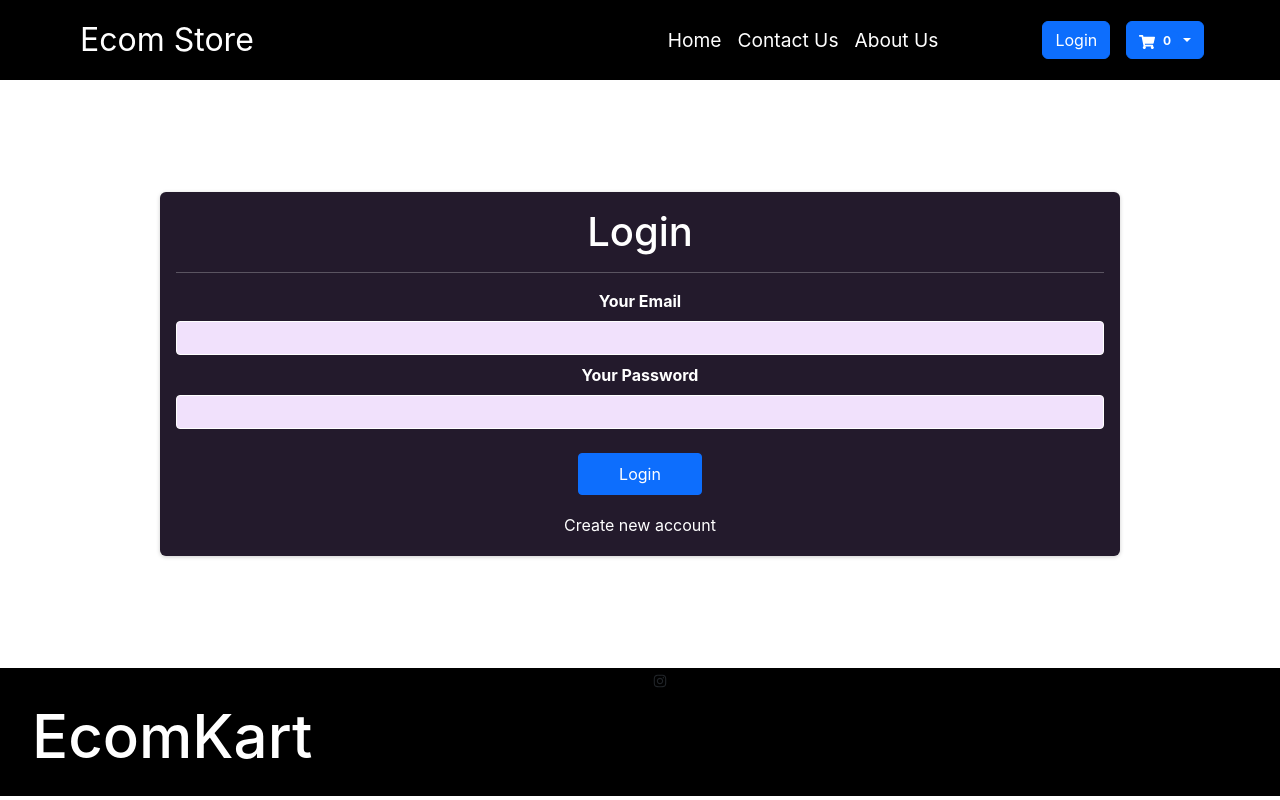
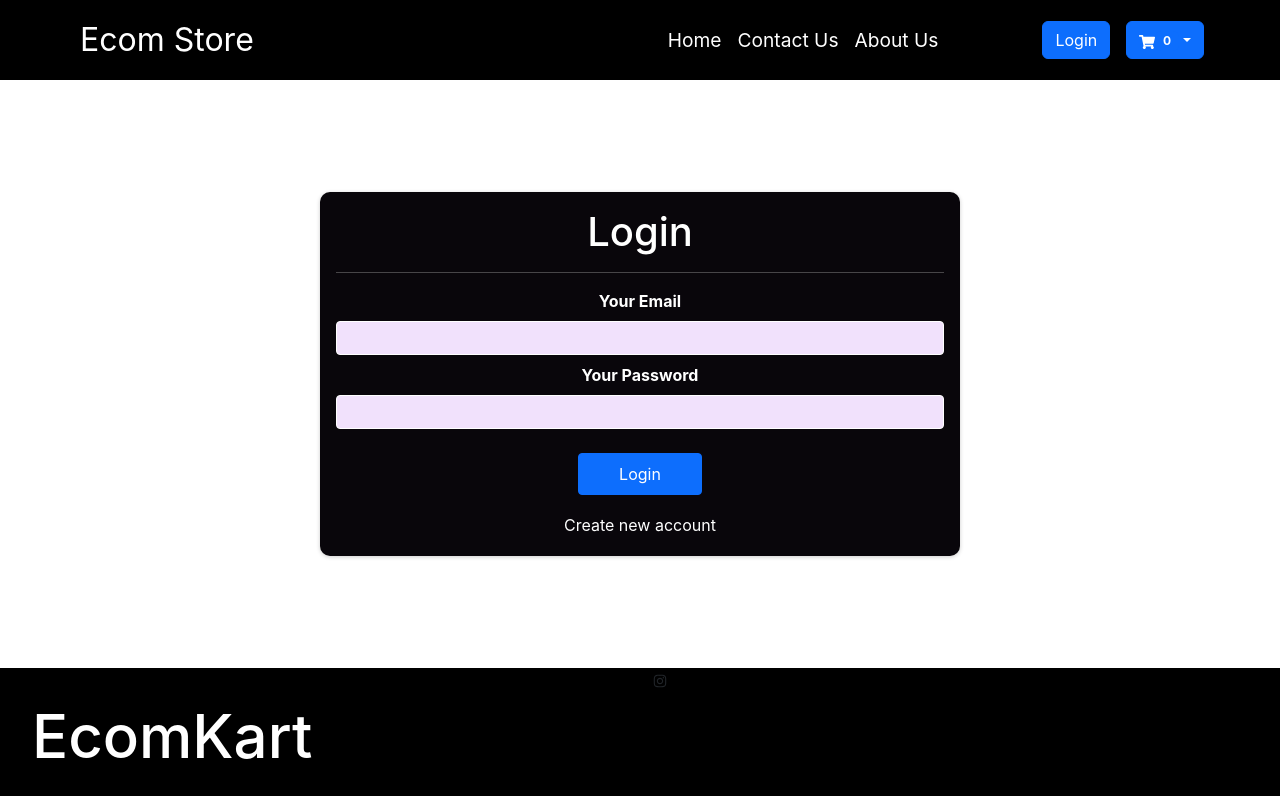
Before and after one commit to Rajat124/ecom-store, a React (Create React App) app: page /auth in a window 1280 px wide. Built offline with nearby package versions, Linux system fonts and the light colour scheme; no server answers.

Commit message:
making form clean

```diff
--- a/src/components/Auth/Authform.module.css
+++ b/src/components/Auth/Authform.module.css
@@ -1,8 +1,8 @@
 .auth {
     margin: 7rem auto;
-    max-width: 60rem;
-    border-radius: 6px;
-    background-color: #231a2c;
+    max-width: 40rem;
+    border-radius: 10px;
+    background-color: #09060b;
     box-shadow: 0 1px 4px rgba(0, 0, 0, 0.2);
     padding: 1rem;
     text-align: center;
```
